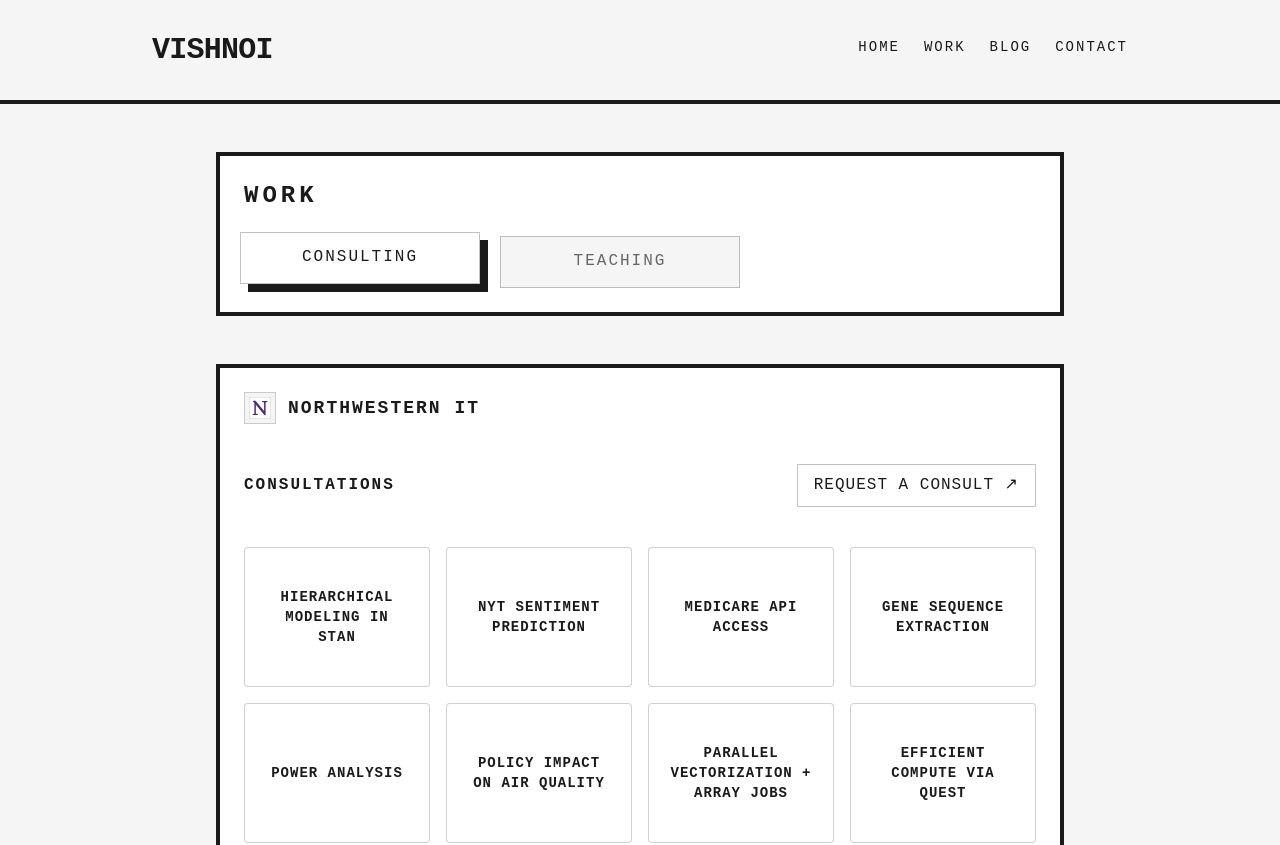
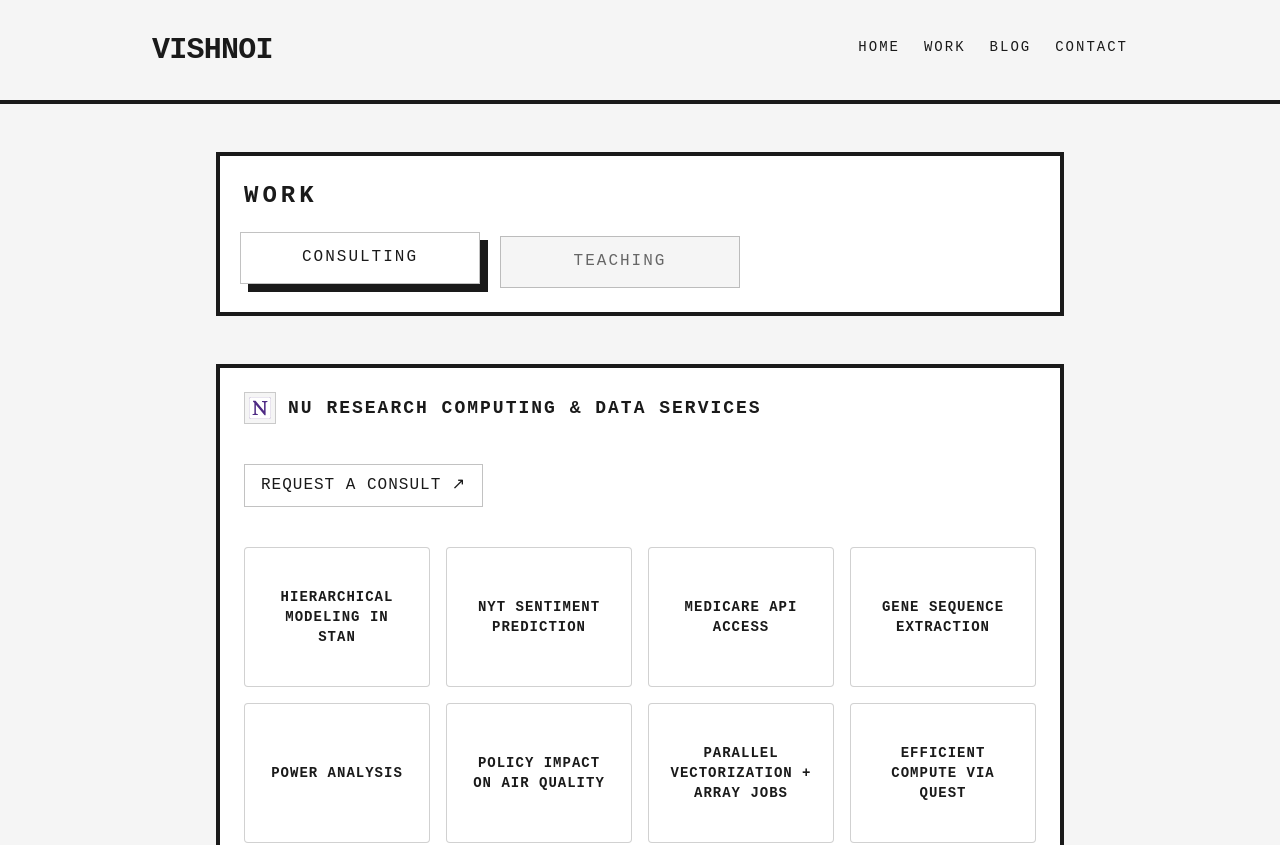
Before and after one commit to s-vishnoi/portfolio, a Vue app: page /work in a window 1280 px wide. Shown: the top 845 px of the page. Built offline with nearby package versions, Linux system fonts and the light colour scheme.

Commit message:
work consice

```diff
--- a/src/pages/Work.vue
+++ b/src/pages/Work.vue
@@ -34,11 +34,10 @@
     >
       <h2 class="text-lg font-semibold uppercase tracking-[2px] flex flex-wrap items-center gap-3">
         <img src="/logos/NU_PA_logo.svg" alt="NU logo" class="h-8 border border-smoke/30 bg-cream p-1" />
-        Northwestern IT
+        NU Research Computing & Data Services
       </h2>
 
       <div class="flex flex-col gap-4 md:flex-row md:items-center md:justify-between">
-        <h3 class="text-base font-semibold uppercase tracking-[2px] text-ink">Consultations</h3>
         <a
           href="https://www.it.northwestern.edu/departments/it-services-support/teaching/learning.html"
           target="_blank"
@@ -99,7 +98,7 @@
     >
       <h2 class="text-lg font-semibold uppercase tracking-[2px] flex flex-wrap items-center gap-3">
         <img src="/logos/NU_PA_logo.svg" alt="NU logo" class="h-8 border border-smoke/30 bg-cream p-1" />
-        Physics &amp; Astronomy TA
+        NU Department of Physics &amp; Astronomy
       </h2>
 
       <div class="border border-smoke/30 bg-paper p-6 space-y-4">
```
